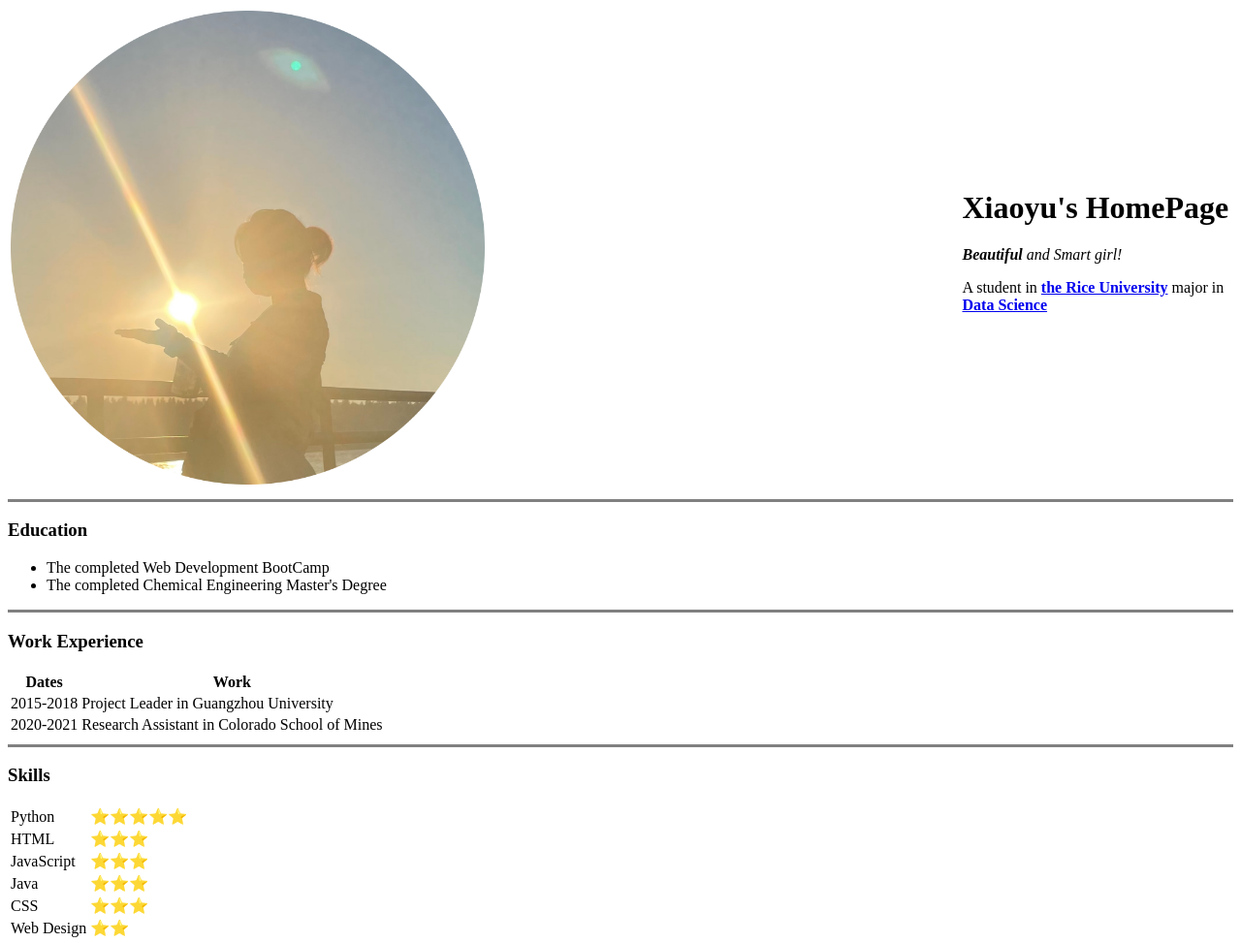
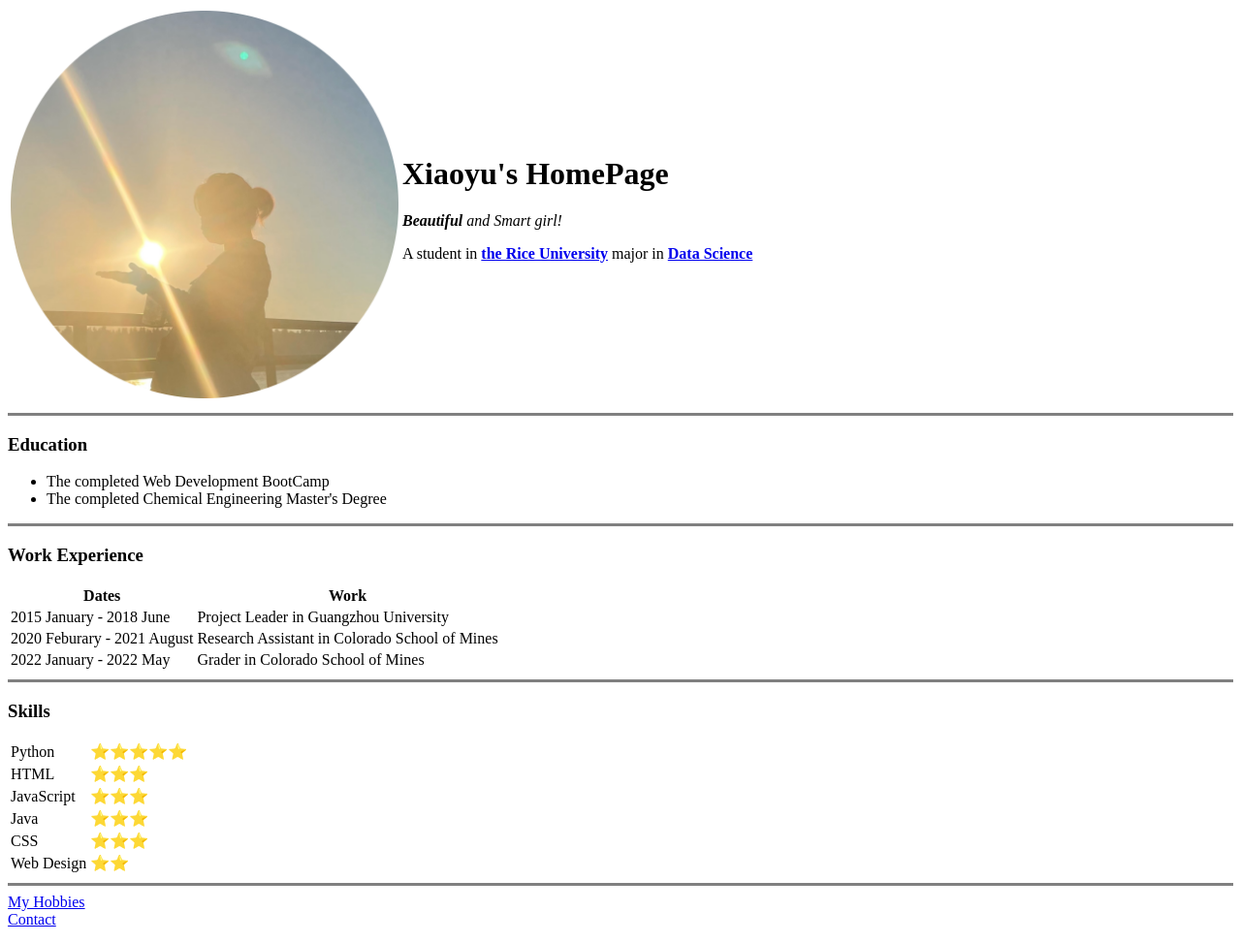
Before and after one commit to 20chen-7/cv, a plain HTML site: page index.html in a window 1280 px wide. Shown: the top 973 px of the page at 97% size. Drawn offline with Linux system fonts and the light colour scheme.

Commit message:
Update index.html

```diff
--- a/index.html
+++ b/index.html
@@ -7,7 +7,7 @@
   <body>
     <table>
       <tr>
-        <td><img src="images/xiaoyu.png" width="50%" alt="xiaoyu's profile"></td>
+        <td><img src="images/xiaoyu.png" width="400" alt="xiaoyu's profile"></td>
         <td><h1>Xiaoyu's HomePage</h1>
           <p><em><strong>Beautiful </strong> and Smart girl! </em></p>
           <p>A student in <strong><a href="https://www.rice.edu/">the Rice University</a></strong> major in <strong><a href="https://ga.rice.edu/programs-study/departments-programs/engineering/data-science/">Data Science</a></strong></p>
@@ -31,12 +31,16 @@
       </thead>
       <tbody>
         <tr>
-          <td>2015-2018</td>
+          <td>2015 January - 2018 June </td>
           <td>Project Leader in Guangzhou University</td>
         </tr>
         <tr>
-          <td>2020-2021</td>
+          <td>2020 Feburary - 2021 August</td>
           <td>Research Assistant in Colorado School of Mines</td>
+        </tr>
+        <tr>
+          <td>2022 January - 2022 May</td>
+          <td>Grader in Colorado School of Mines</td>
         </tr>
       </tbody>
     </table>
```
